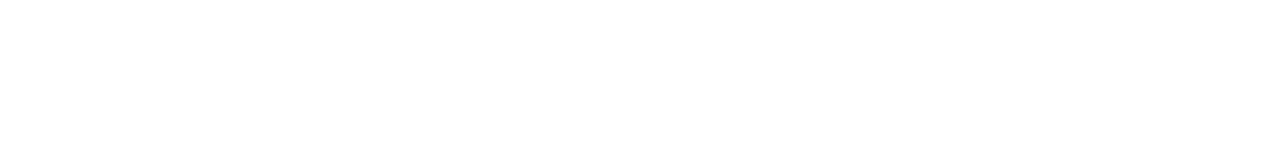
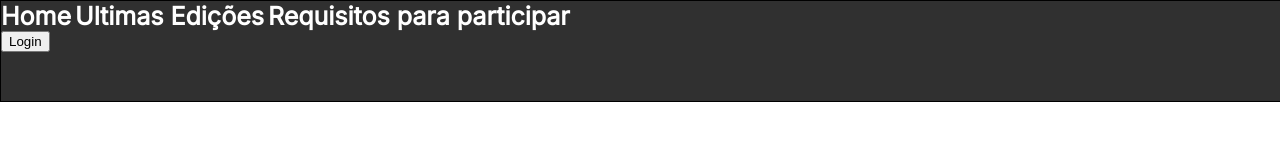
Before and after one commit to denismenegassi/bootcamp-dnc, a plain HTML site: page index.html in a window 1280 px wide. Drawn offline with Linux system fonts and the light colour scheme.

Commit message:
Primeiras alterações

```diff
--- a/index.html
+++ b/index.html
@@ -1,11 +1,43 @@
 <!DOCTYPE html>
 <html lang="pt-br">
 <head>
-    <meta charset="UTF-8">
-    <meta name="viewport" content="width=device-width, initial-scale=1.0">
-    <title>Bootcamp DNC</title>
+<meta charset="UTF-8">
+<meta name="viewport" content="width=device-width, initial-scale=1.0">
+<title>Bootcamp DNC</title>
+<style>
+        @import url('https://fonts.googleapis.com/css2?family=Inter:wght@100;400&display=swap');
+
+        body{
+        margin: 0px; /* Margen Externa */
+        padding: 0px; /* Margen Interna */
+
+        }
+
+        #principal{
+            width: 100%;
+            height: 100px;
+            border: 1px solid black;
+            background-color: #303030;
+        }
+
+        #principal div a{
+            font-family: 'Inter';
+            font-size: 25px;
+            font-weight: 600;
+            color: white;
+            text-decoration: none;
+        }
+</style>
 </head>
 <body>
+    <nav id="principal">
+        <div id="menu">
+            <a href="">Home</a>
+            <a href="">Ultimas Edições</a>
+            <a href="">Requisitos para participar</a>
+        </div>
+        <button>Login</button>
+    </nav>
 
 </body>
 </html>
```
